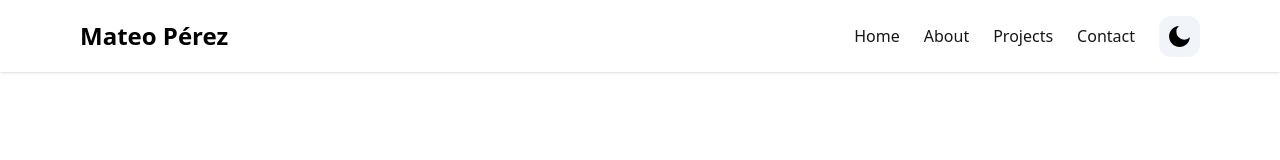
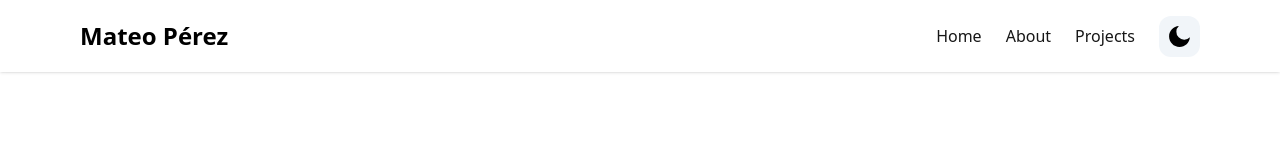
Before and after one commit to AEIS-FIS-EPN/mateo-perez-portfolio, a Next.js app: page / in a window 1280 px wide. Shown: the top 160 px of the page. Built offline with nearby package versions, Linux system fonts and the light colour scheme.

Commit message:
chore: update Navbar.tsx

```diff
--- a/components/Navbar.tsx
+++ b/components/Navbar.tsx
@@ -24,11 +24,7 @@ const NAV_ITEMS: Array<NavItem> = [
     {
         label: 'Projects',
         page: 'projects',
-    },
-    {
-        label: 'Contact',
-        page: 'contact',
-    },
+    }
 ]
 
 export default function Navbar() {
```
